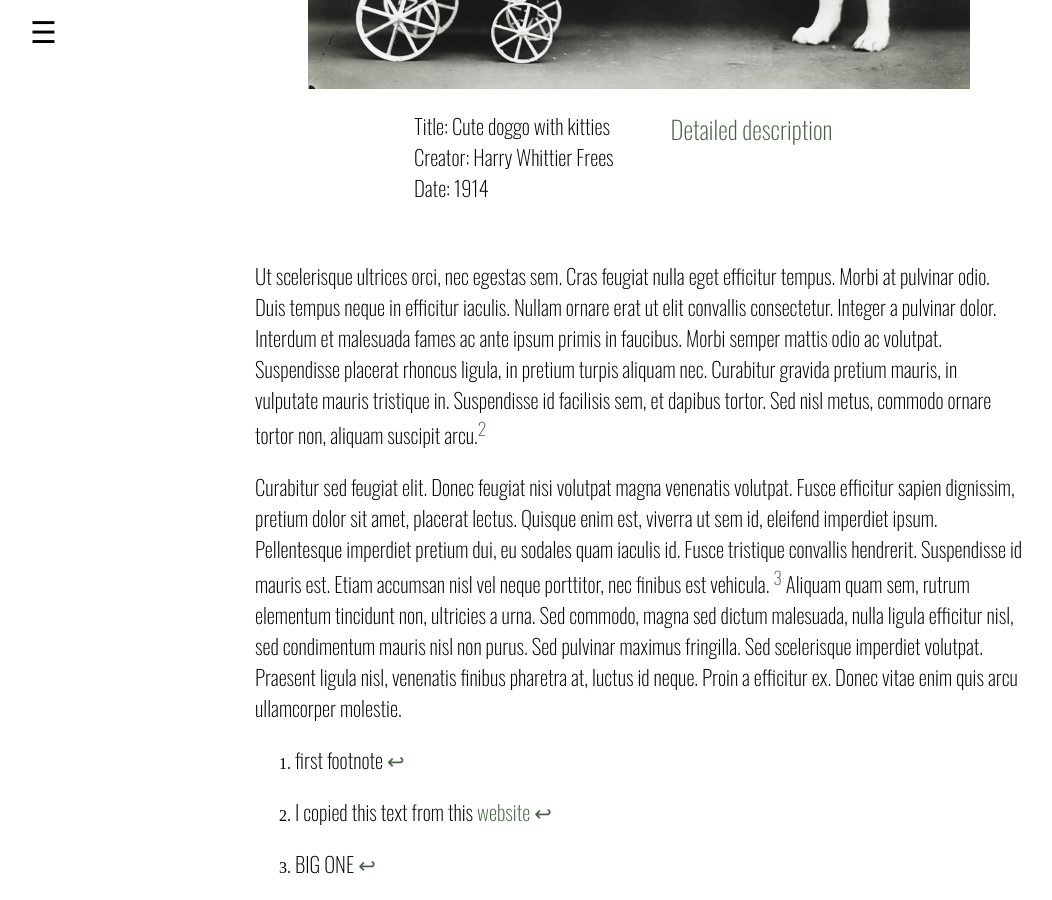
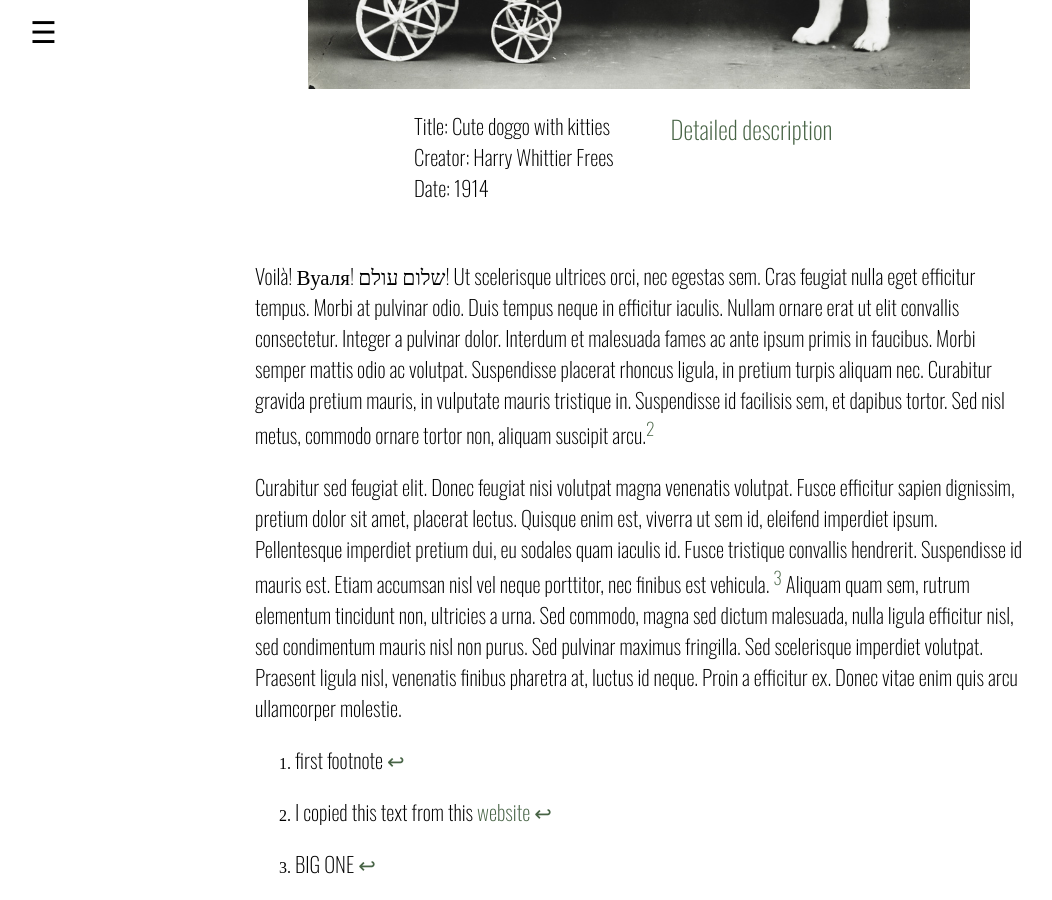
Before and after one commit to maryborgoton/mindoc, a Jekyll site: the page built from 001_introduction.md, in a window 1280 px wide and 900 px high, scrolled down 1605 px. Shown: the whole window, without its empty margins (1-1053 px from the left). Built offline with Jekyll 4.4.1, drawn with Linux system fonts in a browser that asks for light colours.

Commit message:
Update 001_introduction.md

```diff
--- a/001_introduction.md
+++ b/001_introduction.md
@@ -10,6 +10,8 @@ number: 001
 {% assign intro_images = site.mindoc_media | sort: "order" | where_exp: "item", "item.page == 'introduction'" | where_exp: "item", "item.media_type == 'image'" %}
 {% include media.html pages=intro_images %}
 
+
+Voilà! Вуаля! שלום עולם!
 Ut scelerisque ultrices orci, nec egestas sem. Cras feugiat nulla eget efficitur tempus. Morbi at pulvinar odio. Duis tempus neque in efficitur iaculis. Nullam ornare erat ut elit convallis consectetur. Integer a pulvinar dolor. Interdum et malesuada fames ac ante ipsum primis in faucibus. Morbi semper mattis odio ac volutpat. Suspendisse placerat rhoncus ligula, in pretium turpis aliquam nec. Curabitur gravida pretium mauris, in vulputate mauris tristique in. Suspendisse id facilisis sem, et dapibus tortor. Sed nisl metus, commodo ornare tortor non, aliquam suscipit arcu.[^2]
 
 Curabitur sed feugiat elit. Donec feugiat nisi volutpat magna venenatis volutpat. Fusce efficitur sapien dignissim, pretium dolor sit amet, placerat lectus. Quisque enim est, viverra ut sem id, eleifend imperdiet ipsum. Pellentesque imperdiet pretium dui, eu sodales quam iaculis id. Fusce tristique convallis hendrerit. Suspendisse id mauris est. Etiam accumsan nisl vel neque porttitor, nec finibus est vehicula. [^bignote] Aliquam quam sem, rutrum elementum tincidunt non, ultricies a urna. Sed commodo, magna sed dictum malesuada, nulla ligula efficitur nisl, sed condimentum mauris nisl non purus. Sed pulvinar maximus fringilla. Sed scelerisque imperdiet volutpat. Praesent ligula nisl, venenatis finibus pharetra at, luctus id neque. Proin a efficitur ex. Donec vitae enim quis arcu ullamcorper molestie.
```
